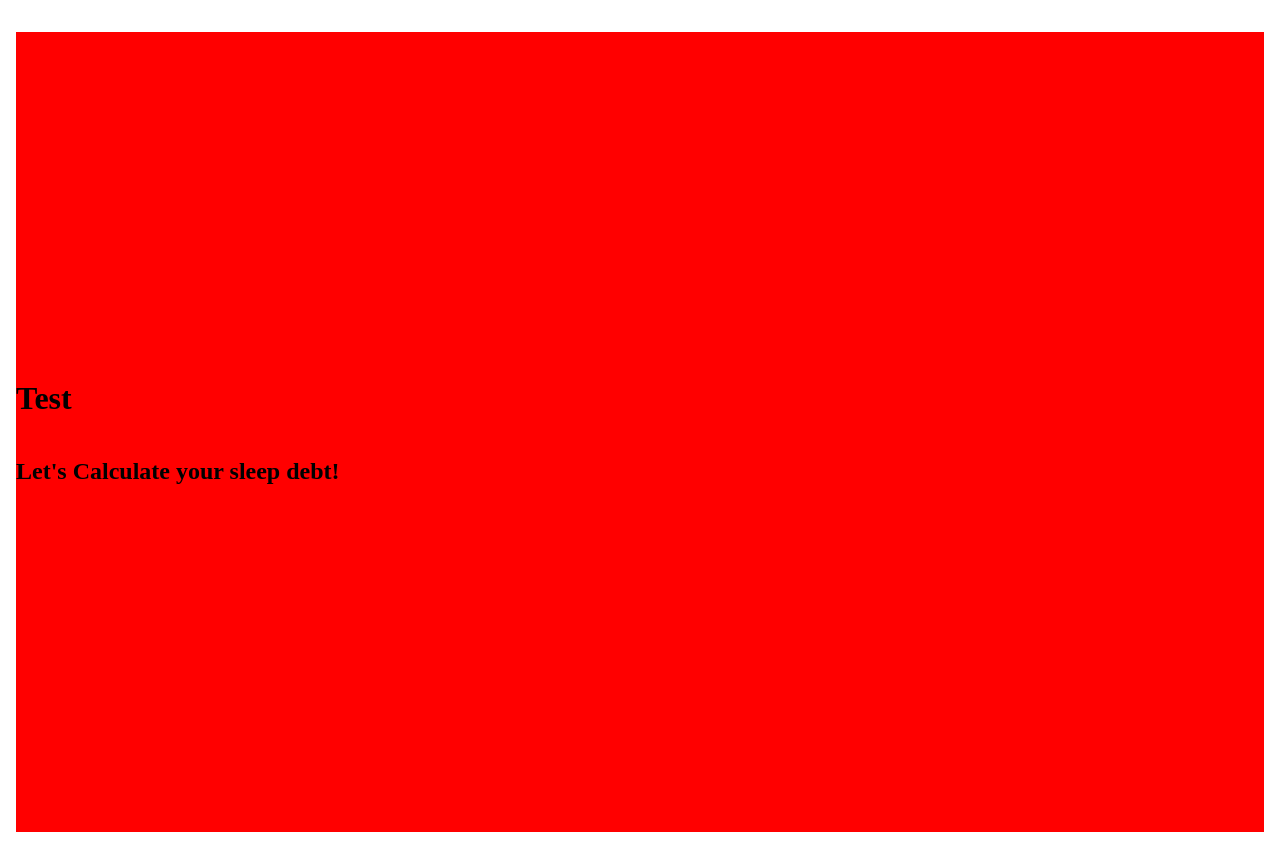
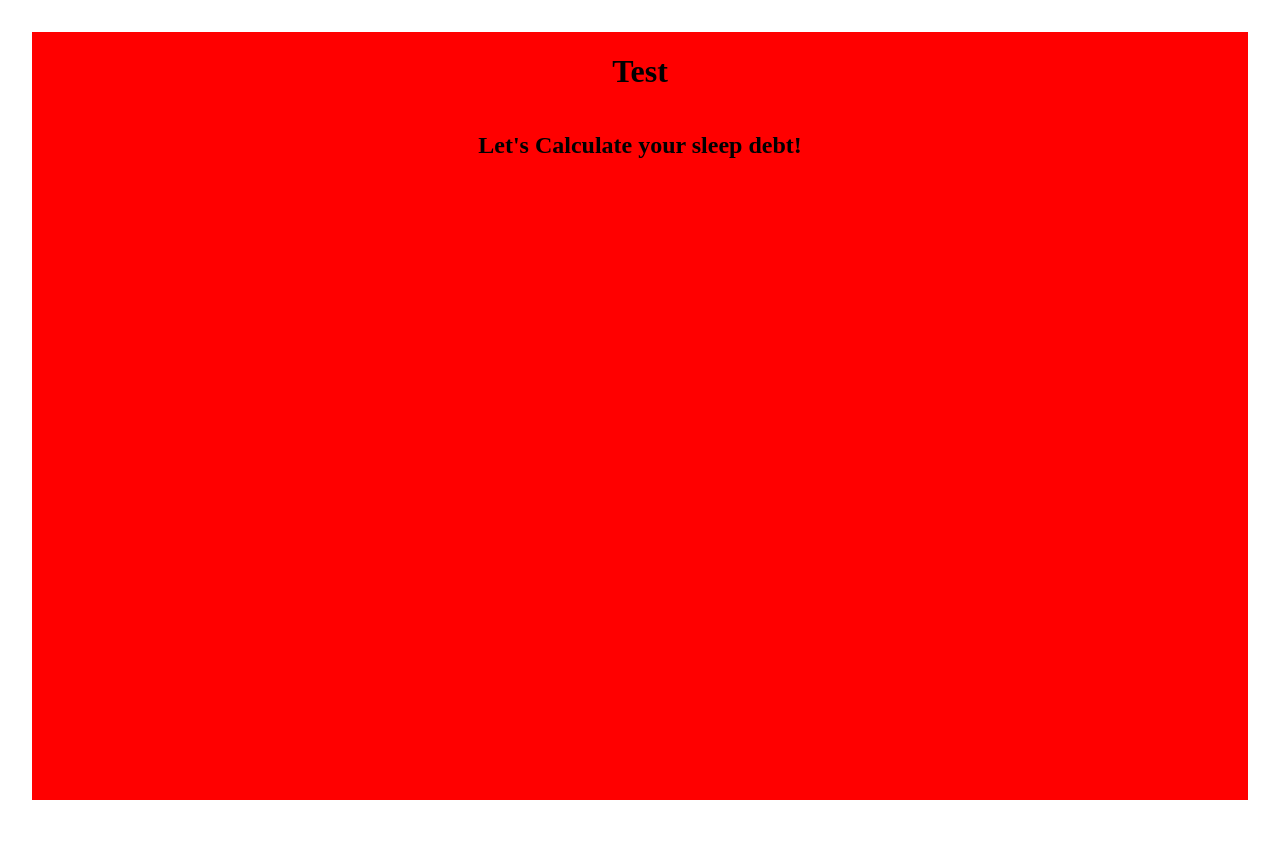
Before and after one commit to mahadnifsey/sleep-debt-calculator, a plain HTML site: page index.html in a window 1280 px wide. After the commit the page ends 832 px from the top, so only its background shows below. Drawn offline with Linux system fonts and the light colour scheme.

Commit message:
update style

```diff
--- a/css/style.css
+++ b/css/style.css
@@ -4,14 +4,15 @@ html {
 
 body{
   display: flex;
-  margin: 2rem 1rem;
+  margin: 2rem 2rem;
+  overflow: hidden;
 }
 
 .container {
 	width: 100%;
-	height: 100vh;
+	height: 96vh;
 	background-color: red;
 	display: flex;
-	justify-content: center;
+	align-items: center;
 	flex-direction: column;
 }
```
